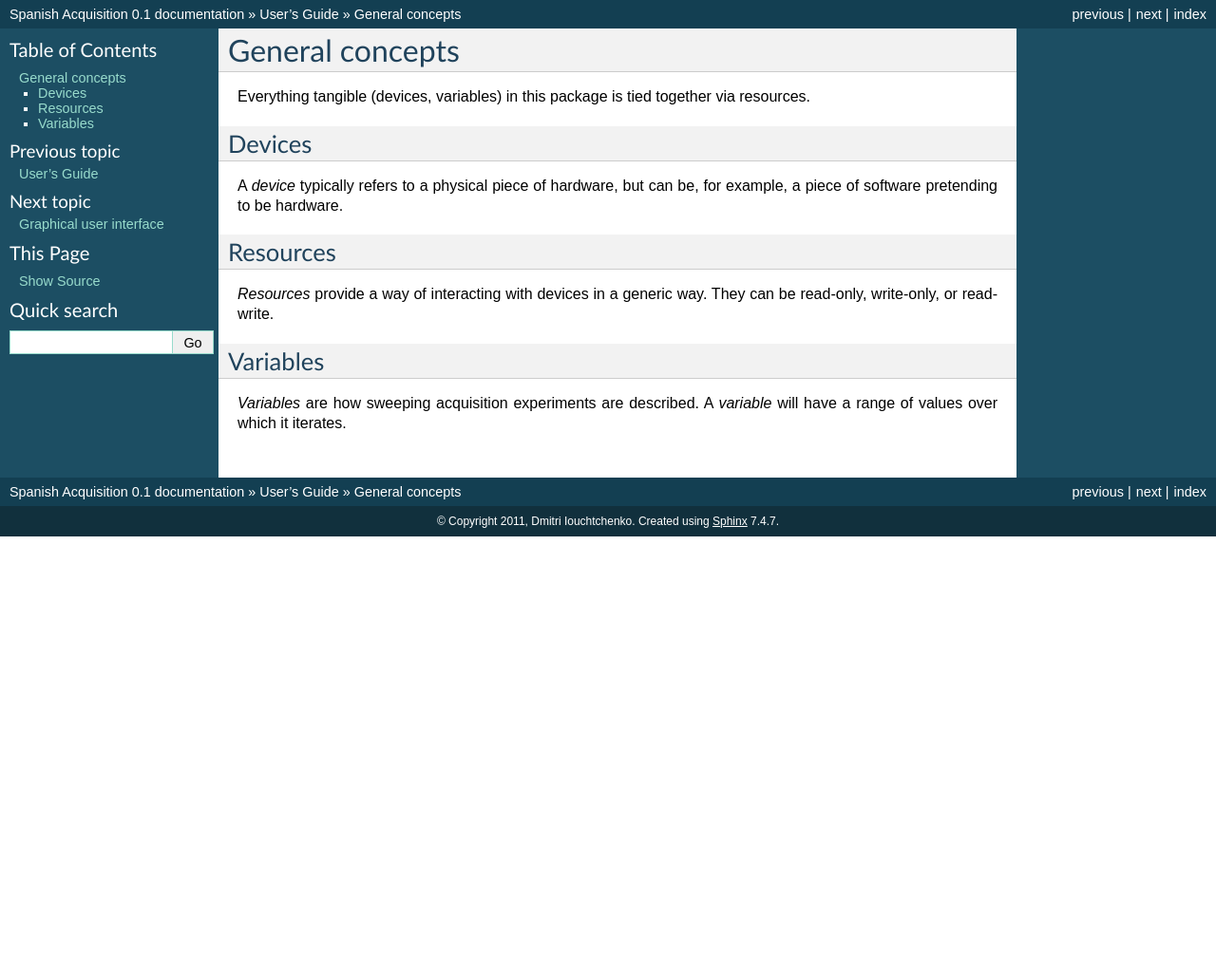
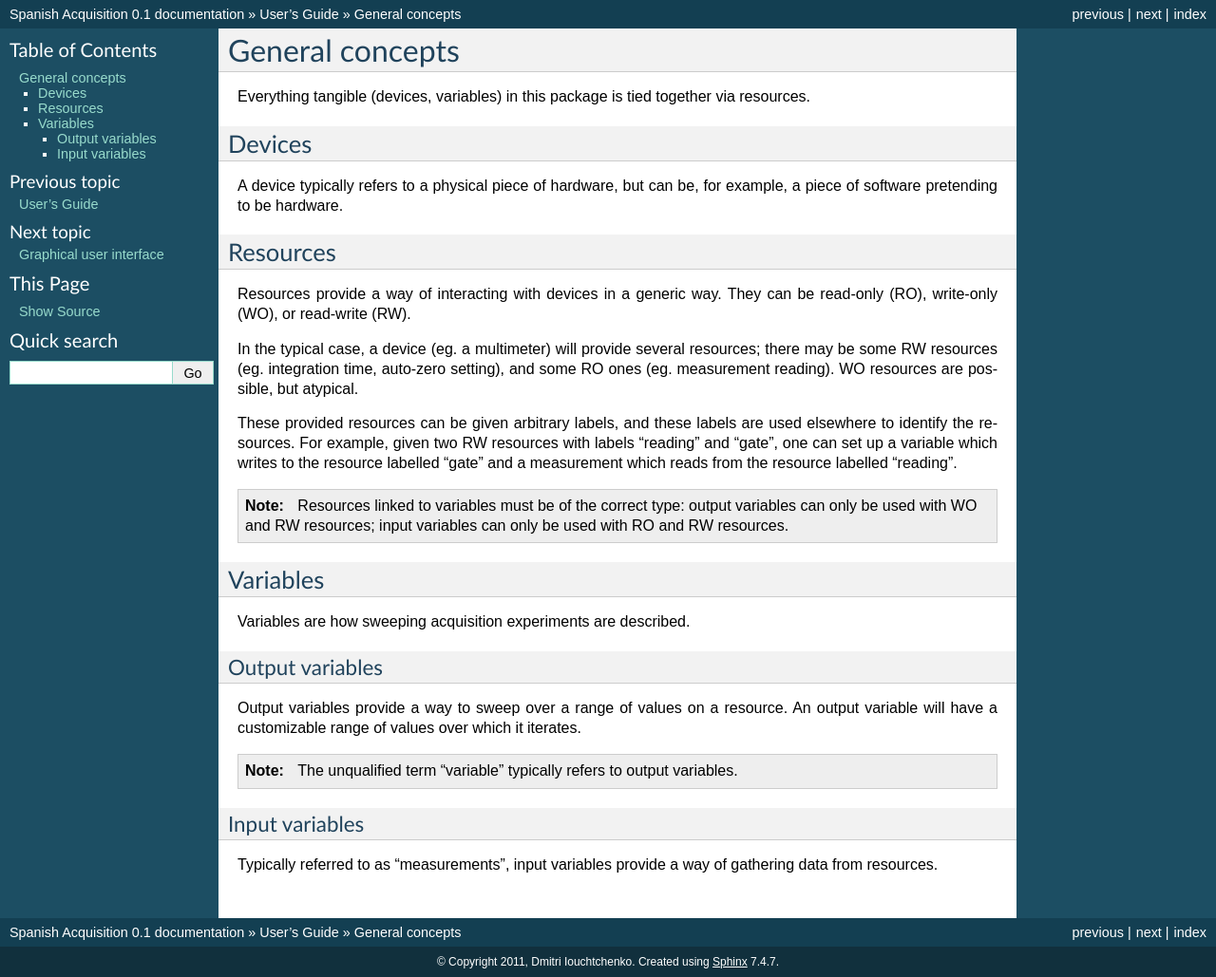
Before and after one commit to 0/SpanishAcquisition, a Sphinx documentation site: the page built from docs/user/general_concepts.rst, in a window 1280 px wide. Shown: the whole page at 95% size. Built offline with Sphinx 7.4.7, drawn with Linux system fonts in a browser that asks for light colours; before the commit the page ends 900 px from its top, so only the background shows below that.

Commit message:
Expanded on general concepts

```diff
--- a/docs/user/general_concepts.rst
+++ b/docs/user/general_concepts.rst
@@ -7,14 +7,36 @@ Everything tangible (devices, variables) in this package is tied together via re
 Devices
 =======
 
-A *device* typically refers to a physical piece of hardware, but can be, for example, a piece of software pretending to be hardware.
+A device typically refers to a physical piece of hardware, but can be, for example, a piece of software pretending to be hardware.
 
 Resources
 =========
 
-*Resources* provide a way of interacting with devices in a generic way. They can be read-only, write-only, or read-write.
+Resources provide a way of interacting with devices in a generic way. They can be read-only (RO), write-only (WO), or read-write (RW).
+
+In the typical case, a device (eg. a multimeter) will provide several resources; there may be some RW resources (eg. integration time, auto-zero setting), and some RO ones (eg. measurement reading). WO resources are possible, but atypical.
+
+These provided resources can be given arbitrary labels, and these labels are used elsewhere to identify the resources. For example, given two RW resources with labels "reading" and "gate", one can set up a variable which writes to the resource labelled "gate" and a measurement which reads from the resource labelled "reading".
+
+.. note::
+
+   Resources linked to variables must be of the correct type: output variables can only be used with WO and RW resources; input variables can only be used with RO and RW resources.
 
 Variables
 =========
 
-*Variables* are how sweeping acquisition experiments are described. A *variable* will have a range of values over which it iterates.
+Variables are how sweeping acquisition experiments are described.
+
+Output variables
+----------------
+
+Output variables provide a way to sweep over a range of values on a resource. An output variable will have a customizable range of values over which it iterates.
+
+.. note::
+
+   The unqualified term "variable" typically refers to output variables.
+
+Input variables
+---------------
+
+Typically referred to as "measurements", input variables provide a way of gathering data from resources.
```
